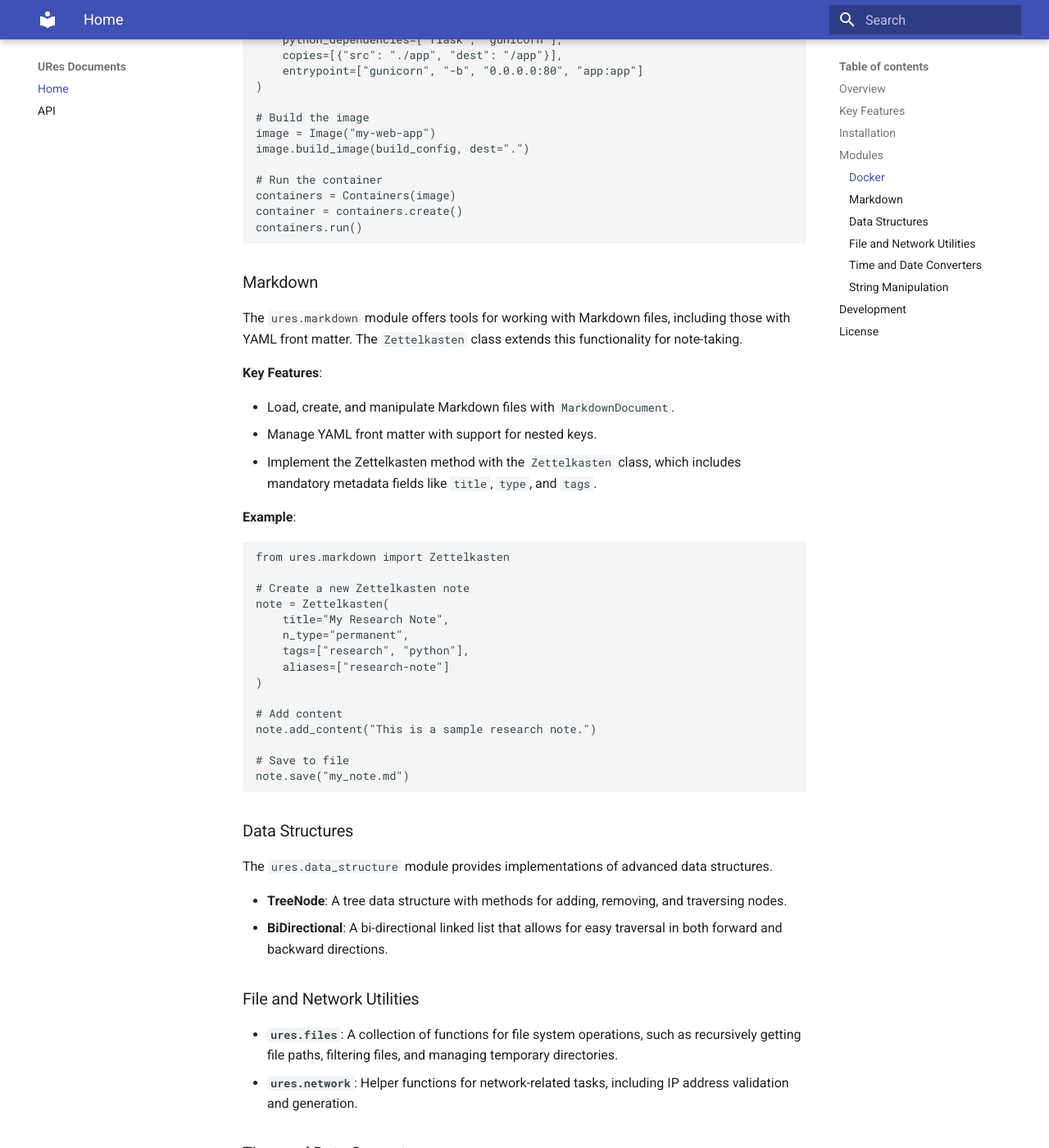
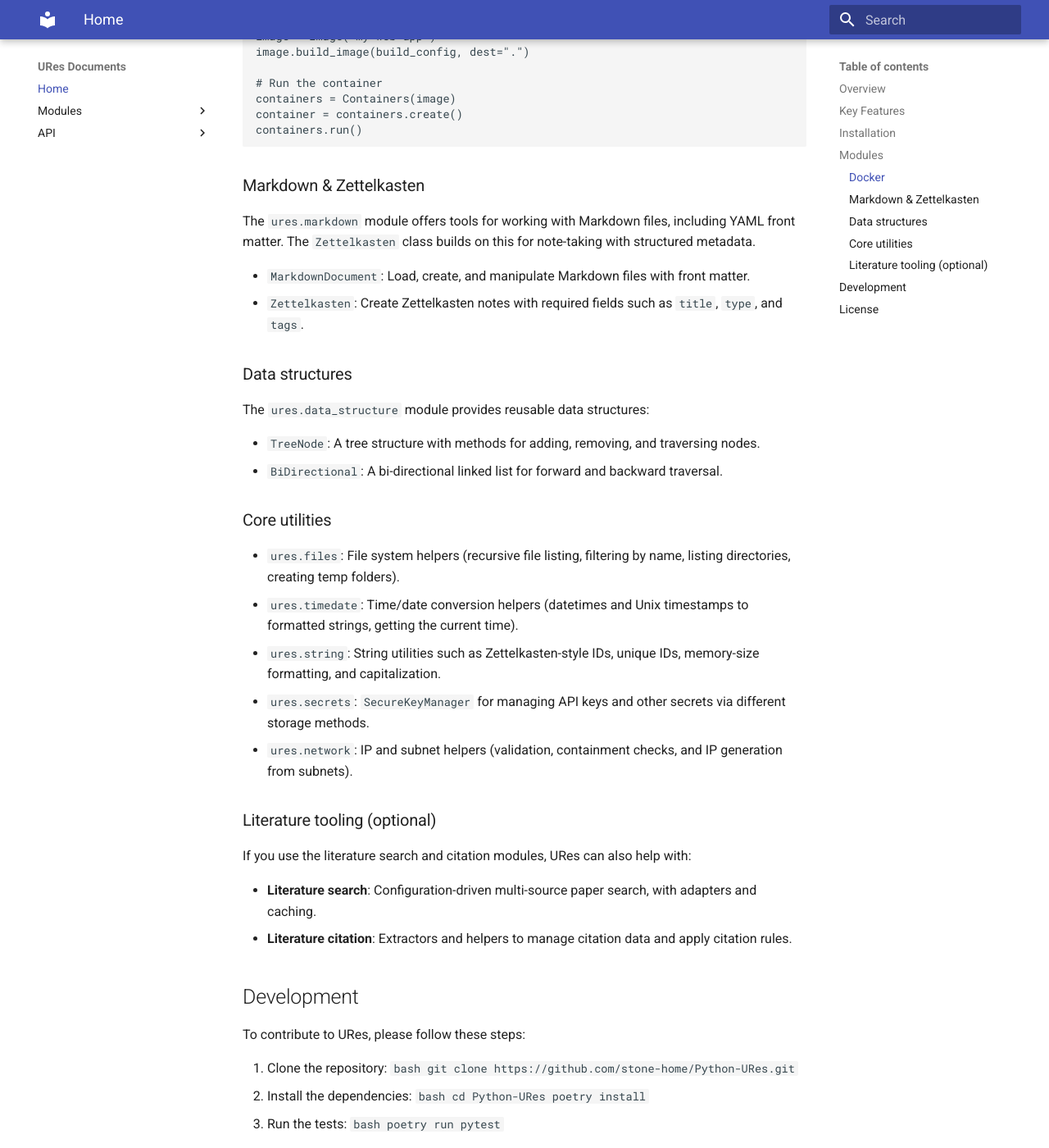
Before and after one commit to stone-home/Python-URes, an MkDocs documentation site: the page built from docs/index.md, in a window 1280 px wide and 1400 px high, scrolled down 1492 px. Shown: the whole window at 82% size. Built offline with MkDocs 1.6.1 and Material for MkDocs 9.7.7, drawn with Linux system fonts in a browser that asks for light colours; some of the changed text lies outside the part shown.

Commit message:
docs: refactor PyPI long description and MkDocs nav for clarity and correctness

````diff
--- a/docs/index.md
+++ b/docs/index.md
@@ -1,28 +1,27 @@
 # Utility for Research (URes)
 
-[![semantic-release: angular](https://img.shields.io/badge/semantic--release-angular-e10079?logo=semantic-release)](https://github.com/semantic-release/semantic-release)
+[![semantic-release: angular](https://img.shields.io/badge/semantic--release-angular-e10079?logo=semantic-release)](https://github.com/stone-home/Python-URes)
 [![pre-commit](https://img.shields.io/badge/pre--commit-enabled-brightgreen?logo=pre-commit)](https://github.com/pre-commit/pre-commit)
 [![Code style: black](https://img.shields.io/badge/code%20style-black-000000.svg)](https://github.com/psf/black)
-[![License: MIT](https://img.shields.io/badge/License-MIT-yellow.svg)](https://opensource.org/licenses/MIT)
+[![License: MIT](https://img.shields.io/badge/License-MIT-yellow.svg)](https://github.com/stone-home/Python-URes/blob/main/LICENSE)
 [![Super-Linter](https://github.com/stone-home/Python-URes/actions/workflows/linter.yaml/badge.svg)](https://github.com/stone-home/Python-URes/actions/workflows/linter.yaml)
 [![Trufflehog](https://github.com/stone-home/Python-URes/actions/workflows/secret-check.yaml/badge.svg)](https://github.com/stone-home/Python-URes/actions/workflows/secret-check.yaml)
 [![Code Testing](https://github.com/stone-home/Python-URes/actions/workflows/test.yaml/badge.svg)](https://github.com/stone-home/Python-URes/actions/workflows/test.yaml)
 
+---
 
----
 ## Overview
 
-URes (Utility for Research) is a versatile Python library that simplifies common research and development tasks. It offers a wide range of modules to handle everything from Docker container management to advanced data visualization and file operations.
+URes (Utility for Research) is a Python library that centralizes **reusable utilities for research and development**. It provides batteries-included helpers for Docker workflows, Markdown and Zettelkasten notes, data structures, filesystem and network tasks, time/date conversion, string manipulation, and more.
 
 ## Key Features
 
-  - **Docker Management**: Build, run, and manage Docker images and containers with an intuitive Python interface.
-  - **Markdown and Zettelkasten**: Create, manipulate, and organize Markdown documents, with support for the Zettelkasten note-taking method.
-  - **Data Structures**: Implement and use advanced data structures like Trees and Bi-Directional Links for complex data organization.
-  - **File and Network Utilities**: Simplify file system operations and network-related tasks with a collection of helper functions.
-  - **Time and Date Converters**: Easily convert between different time and date formats, including ISO 8601 and Unix timestamps.
-  - **String Manipulation**: A set of functions for common string operations, such as capitalization and unique ID generation.
-  - **Advanced Plotting**: A comprehensive, multi-backend visualization library for scientific research, data analysis, and machine learning.
+- **Docker management**: Build, run, and orchestrate Docker images and containers with structured configuration objects.
+- **Markdown & Zettelkasten**: Work with Markdown files and front matter, and manage Zettelkasten-style notes with required metadata.
+- **Data structures**: Use tree and bi-directional link structures for organizing and traversing complex data.
+- **Core utilities**: File, time/date, string, secrets, and network helpers used across projects.
+- **Literature tooling**: Search across literature sources and manage citation data (when those modules are enabled).
+
 
 
 ## Installation
@@ -66,64 +65,34 @@
 containers.run()
 ```
 
-### Markdown
+### Markdown & Zettelkasten
 
-The `ures.markdown` module offers tools for working with Markdown files, including those with YAML front matter. The `Zettelkasten` class extends this functionality for note-taking.
+The `ures.markdown` module offers tools for working with Markdown files, including YAML front matter. The `Zettelkasten` class builds on this for note-taking with structured metadata.
 
-**Key Features**:
+- `MarkdownDocument`: Load, create, and manipulate Markdown files with front matter.
+- `Zettelkasten`: Create Zettelkasten notes with required fields such as `title`, `type`, and `tags`.
 
-  - Load, create, and manipulate Markdown files with `MarkdownDocument`.
-  - Manage YAML front matter with support for nested keys.
-  - Implement the Zettelkasten method with the `Zettelkasten` class, which includes mandatory metadata fields like `title`, `type`, and `tags`.
+### Data structures
 
-**Example**:
+The `ures.data_structure` module provides reusable data structures:
 
-```python
-from ures.markdown import Zettelkasten
+- `TreeNode`: A tree structure with methods for adding, removing, and traversing nodes.
+- `BiDirectional`: A bi-directional linked list for forward and backward traversal.
 
-# Create a new Zettelkasten note
-note = Zettelkasten(
-    title="My Research Note",
-    n_type="permanent",
-    tags=["research", "python"],
-    aliases=["research-note"]
-)
+### Core utilities
 
-# Add content
-note.add_content("This is a sample research note.")
+- `ures.files`: File system helpers (recursive file listing, filtering by name, listing directories, creating temp folders).
+- `ures.timedate`: Time/date conversion helpers (datetimes and Unix timestamps to formatted strings, getting the current time).
+- `ures.string`: String utilities such as Zettelkasten-style IDs, unique IDs, memory-size formatting, and capitalization.
+- `ures.secrets`: `SecureKeyManager` for managing API keys and other secrets via different storage methods.
+- `ures.network`: IP and subnet helpers (validation, containment checks, and IP generation from subnets).
 
-# Save to file
-note.save("my_note.md")
-```
+### Literature tooling (optional)
 
-### Data Structures
+If you use the literature search and citation modules, URes can also help with:
 
-The `ures.data_structure` module provides implementations of advanced data structures.
-
-  - **TreeNode**: A tree data structure with methods for adding, removing, and traversing nodes.
-  - **BiDirectional**: A bi-directional linked list that allows for easy traversal in both forward and backward directions.
-
-### File and Network Utilities
-
-  - **`ures.files`**: A collection of functions for file system operations, such as recursively getting file paths, filtering files, and managing temporary directories.
-  - **`ures.network`**: Helper functions for network-related tasks, including IP address validation and generation.
-
-### Time and Date Converters
-
-The `ures.timedate` module provides functions for converting between different time and date formats.
-
-  - `datetime_converter()`: Converts a `datetime` object to a formatted string (ISO 8601 or custom).
-  - `timestamp_converter()`: Converts a Unix timestamp to a formatted string.
-  - `time_now()`: Returns the current time as a formatted string.
-
-### String Manipulation
-
-The `ures.string` module offers a variety of string utility functions.
-
-  - `zettelkasten_id()`: Generates a unique ID suitable for Zettelkasten notes.
-  - `unique_id()`: Creates a standard unique identifier.
-  - `format_memory()`: Formats a memory size into a human-readable string.
-  - `capitalize_string()`: Capitalizes each word in a string.
+- **Literature search**: Configuration-driven multi-source paper search, with adapters and caching.
+- **Literature citation**: Extractors and helpers to manage citation data and apply citation rules.
 
 ## Development
 
@@ -145,4 +114,4 @@
 
 ## License
 
-This project is licensed under the MIT License - see the [LICENSE](https://www.google.com/search?q=LICENSE) file for details.
+This project is licensed under the MIT License – see the [LICENSE](https://github.com/stone-home/Python-URes/blob/main/LICENSE) file for details.
--- a/mkdocs.yml
+++ b/mkdocs.yml
@@ -10,4 +10,23 @@
 
 nav:
   - Home: index.md
-  - API: api.md
+  - Modules:
+      - Core utilities: modules/module - core-utilities.md
+      - Data structures: modules/module - data-structure.md
+      - Docker: modules/module - docker.md
+      - Memory: modules/module - memory.md
+      - Markdown: modules/module - markdown.md
+      - Literature search: modules/module - literature-search.md
+      - Literature citation: modules/module - literature-citation.md
+      - Tools: modules/module - tools.md
+  - API:
+      - Overview: api.md
+      - Files: apis/files.md
+      - String: apis/string.md
+      - Timedate: apis/timedate.md
+      - Network: apis/network.md
+      - Markdown: apis/markdown.md
+      - Docker: apis/docker.md
+      - Data structures:
+          - Tree: apis/data_structure/tree.md
+          - Bi-directional links: apis/data_structure/bi_directional_links.md
--- a/pyproject.toml
+++ b/pyproject.toml
@@ -1,7 +1,7 @@
 [tool.poetry]
 name = "ures"
 version = "0.1.0"
-description = "The project is designed to provide standard utilization functions for improving the reusability of frequently used functions."
+description = "Utility library for research and development: Docker workflows, Markdown and Zettelkasten, data structures, and core file/network/string/time helpers."
 authors = ["stone <github@stone-bo.com>"]
 license = "MIT"
 readme = "docs/index.md"
````
Also changed, not shown: docs/requirements/docs - refactor PyPI and MkDocs documentation.md (added, +39 -0 lines).
